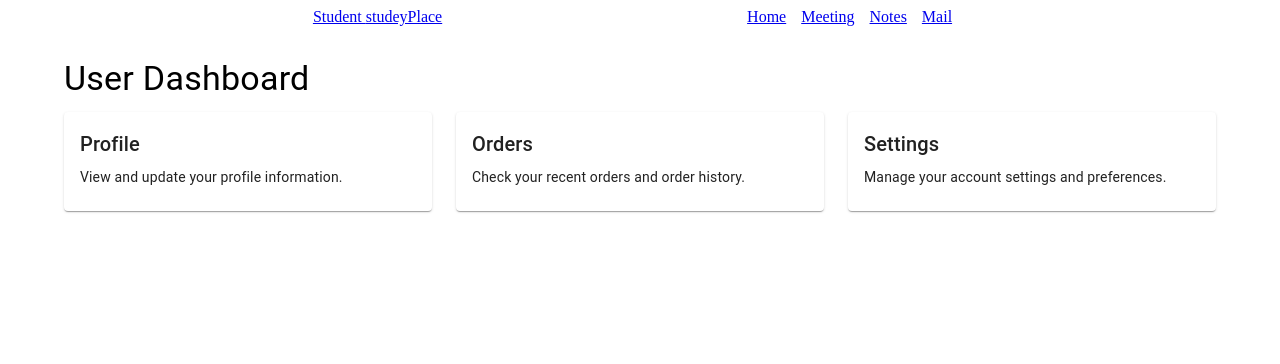
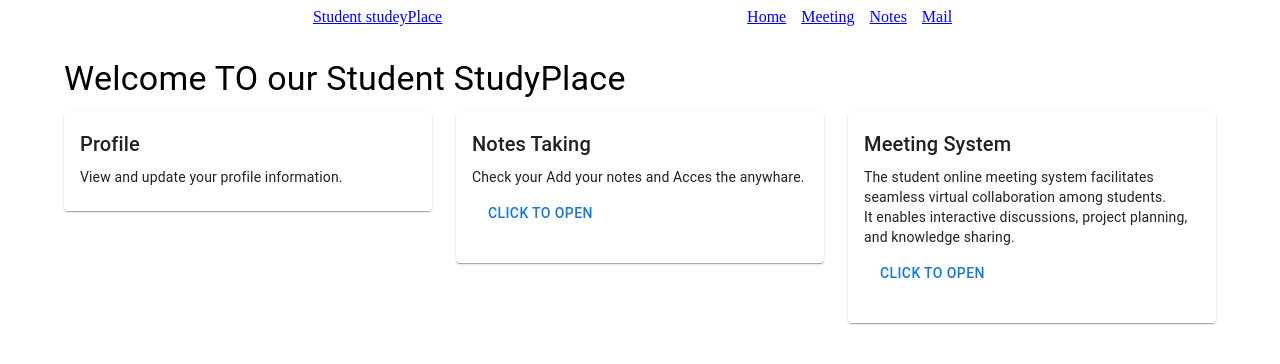
Before and after one commit to Dhinesh4668/student-community-web-project, a React (Vite) app in the folder client/: page / in a window 1280 px wide. Shown: the top 364 px of the page. Built offline with nearby package versions, Linux system fonts and the light colour scheme.

Commit message:
dashbord system update component

```diff
--- a/client/src/app/Screens/HomeScreen/Dashbord.jsx
+++ b/client/src/app/Screens/HomeScreen/Dashbord.jsx
@@ -1,11 +1,13 @@
 import React from "react";
-import { Container, Typography, Card, CardContent, Grid } from "@mui/material";
+import { Container, Typography, Card, CardContent, Grid, CardActions, Button } from "@mui/material";
+import { useNavigate } from "react-router-dom";
 
 function Dashbord() {
+    const navigate = useNavigate();
     return (
         <Container maxWidth="lg" sx={{ marginTop: 4 }}>
             <Typography variant="h4" gutterBottom>
-        User Dashboard
+                Welcome TO our Student StudyPlace
             </Typography>
             <Grid container spacing={3}>
                 <Grid item xs={12} sm={6} md={4}>
@@ -24,11 +26,15 @@ function Dashbord() {
                     <Card>
                         <CardContent>
                             <Typography variant="h6" gutterBottom>
-                Orders
+                                Notes Taking
                             </Typography>
                             <Typography variant="body2">
-                Check your recent orders and order history.
+                                Check your Add your notes and Acces the anywhare.
+                                <CardActions>
+                                    <Button size="medium" onClick={navigate('/notes')}>Click To OPEN</Button>
+                                </CardActions>
                             </Typography>
+
                         </CardContent>
                     </Card>
                 </Grid>
@@ -36,11 +42,14 @@ function Dashbord() {
                     <Card>
                         <CardContent>
                             <Typography variant="h6" gutterBottom>
-                Settings
+                                Meeting System
                             </Typography>
                             <Typography variant="body2">
-                Manage your account settings and preferences.
+                            The student online meeting system facilitates seamless virtual collaboration among students.<br></br> It enables interactive discussions, project planning, and knowledge sharing.
                             </Typography>
+                            <CardActions>
+                                <Button onClick={navigate('/meet')}>Click TO open</Button>
+                            </CardActions>
                         </CardContent>
                     </Card>
                 </Grid>
```
Lines whose indentation alone changed are shown as unchanged.
